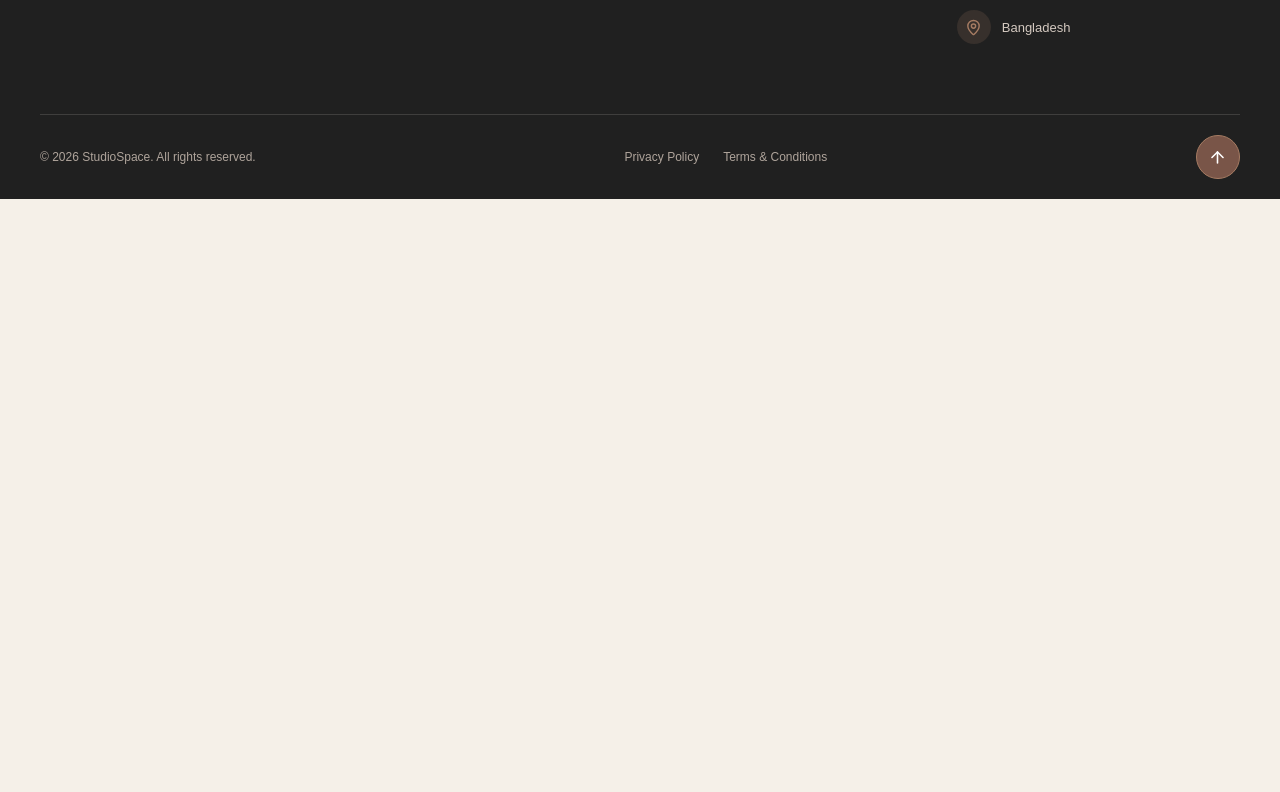
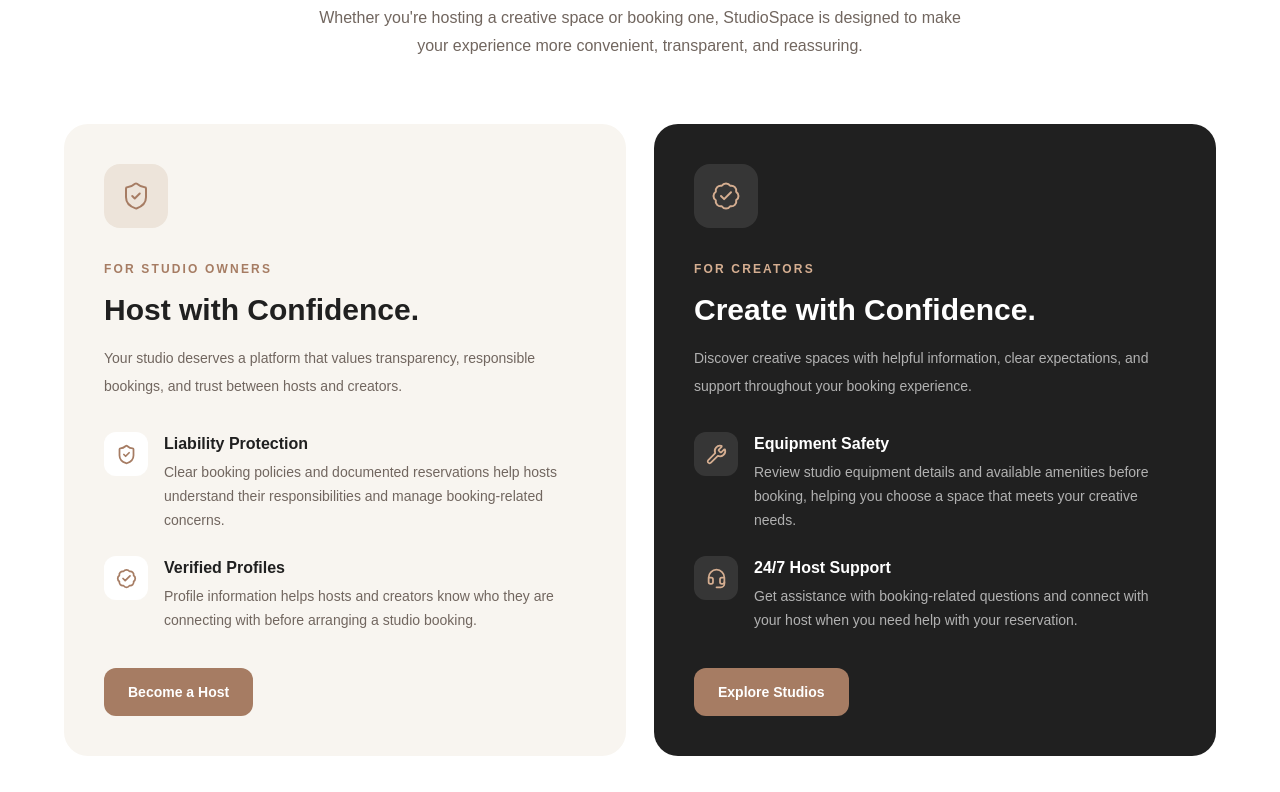
Before and after one commit to Kashpia-Tasnova/studiospace-client, a Next.js app: page / in a window 1280 px wide. Shown: the part 3468-4260 px from the top of the page. Before the commit the page ends 3667 px from the top, so only its background shows below. Built offline with nearby package versions, Linux system fonts and the light colour scheme; no server answers.

Commit message:
Add host guarantee and creator support section

```diff
--- a/app/page.tsx
+++ b/app/page.tsx
@@ -3,6 +3,7 @@ import HeroSlider from "@/components/home/HeroSlider";
 import FeaturedStudios from "@/components/home/FeaturedStudios";
 import BrowseCategories from "@/components/home/BrowseCategories";
 import HowItWorks from "@/components/home/HowItWorks";
+import HostSupport from "@/components/home/HostSupport";
 
 export default function Home() {
   return (
@@ -11,6 +12,7 @@ export default function Home() {
       <FeaturedStudios />
       <BrowseCategories />
       <HowItWorks />
+      <HostSupport />
     </main>
   );
 }
--- /dev/null
+++ b/components/home/HostSupport.tsx
@@ -0,0 +1,174 @@
+
+import Link from "next/link";
+import {
+  ShieldCheck,
+  BadgeCheck,
+  Wrench,
+  Headset,
+} from "lucide-react";
+
+const hostBenefits = [
+  {
+    icon: ShieldCheck,
+    title: "Liability Protection",
+    description:
+      "Clear booking policies and documented reservations help hosts understand their responsibilities and manage booking-related concerns.",
+  },
+  {
+    icon: BadgeCheck,
+    title: "Verified Profiles",
+    description:
+      "Profile information helps hosts and creators know who they are connecting with before arranging a studio booking.",
+  },
+];
+
+const creatorBenefits = [
+  {
+    icon: Wrench,
+    title: "Equipment Safety",
+    description:
+      "Review studio equipment details and available amenities before booking, helping you choose a space that meets your creative needs.",
+  },
+  {
+    icon: Headset,
+    title: "24/7 Host Support",
+    description:
+      "Get assistance with booking-related questions and connect with your host when you need help with your reservation.",
+  },
+];
+
+export default function HostSupport() {
+  return (
+    <section className="bg-white px-5 py-20 sm:px-8 lg:px-16 lg:py-28">
+      <div className="mx-auto max-w-7xl">
+
+        {/* Section Heading */}
+        <div className="mx-auto mb-16 max-w-2xl text-center">
+          <span className="mb-4 inline-block rounded-full bg-[#F5F0E8] px-4 py-2 text-xs font-semibold uppercase tracking-[0.2em] text-[#795548]">
+            Trust & Support
+          </span>
+
+          <h2 className="text-3xl font-bold leading-tight text-[#202020] sm:text-4xl lg:text-5xl">
+            Creativity Starts with
+            <span className="font-serif italic font-medium text-[#A67C63]">
+              {" "}Confidence.
+            </span>
+          </h2>
+
+          <p className="mt-5 text-sm leading-7 text-[#71665F] sm:text-base">
+            Whether you're hosting a creative space or booking one, StudioSpace
+            is designed to make your experience more convenient, transparent,
+            and reassuring.
+          </p>
+        </div>
+
+        {/* Two Feature Panels */}
+        <div className="grid grid-cols-1 gap-7 lg:grid-cols-2">
+
+          {/* Host Guarantee */}
+          <div className="group rounded-3xl bg-[#F8F5F0] p-8 transition-all duration-300 hover:shadow-xl hover:shadow-[#795548]/10 sm:p-10">
+            <div className="mb-7 flex h-16 w-16 items-center justify-center rounded-2xl bg-[#EDE4DA] text-[#A67C63] transition-all duration-300 group-hover:bg-[#A67C63] group-hover:text-white">
+              <ShieldCheck size={30} strokeWidth={1.6} />
+            </div>
+
+            <span className="text-xs font-semibold uppercase tracking-[0.18em] text-[#A67C63]">
+              For Studio Owners
+            </span>
+
+            <h3 className="mt-3 text-2xl font-bold text-[#202020] sm:text-3xl">
+              Host with Confidence.
+            </h3>
+
+            <p className="mt-4 text-sm leading-7 text-[#71665F]">
+              Your studio deserves a platform that values transparency,
+              responsible bookings, and trust between hosts and creators.
+            </p>
+
+            <div className="mt-8 space-y-6">
+              {hostBenefits.map((benefit) => {
+                const Icon = benefit.icon;
+
+                return (
+                  <div key={benefit.title} className="flex gap-4">
+                    <div className="flex h-11 w-11 shrink-0 items-center justify-center rounded-xl bg-white text-[#A67C63]">
+                      <Icon size={21} />
+                    </div>
+
+                    <div>
+                      <h4 className="font-semibold text-[#202020]">
+                        {benefit.title}
+                      </h4>
+
+                      <p className="mt-1 text-sm leading-6 text-[#71665F]">
+                        {benefit.description}
+                      </p>
+                    </div>
+                  </div>
+                );
+              })}
+            </div>
+
+        <Link
+           href="/register"
+           className="mt-9 inline-flex items-center rounded-xl bg-[#A67C63] px-6 py-3.5 text-sm font-semibold !text-white no-underline transition-all duration-300 hover:bg-[#202020] hover:!text-white"
+           >
+             Become a Host
+        </Link>
+          </div>
+
+          {/* Creator Support */}
+          <div className="group rounded-3xl bg-[#202020] p-8 transition-all duration-300 hover:shadow-xl hover:shadow-black/15 sm:p-10">
+            <div className="mb-7 flex h-16 w-16 items-center justify-center rounded-2xl bg-white/10 text-[#D5AE91] transition-all duration-300 group-hover:bg-[#A67C63] group-hover:text-white">
+              <BadgeCheck size={30} strokeWidth={1.6} />
+            </div>
+
+            <span className="text-xs font-semibold uppercase tracking-[0.18em] text-[#D5AE91]">
+              For Creators
+            </span>
+
+            <h3 className="mt-3 text-2xl font-bold text-white sm:text-3xl">
+              Create with Confidence.
+            </h3>
+
+            <p className="mt-4 text-sm leading-7 text-white/65">
+              Discover creative spaces with helpful information, clear
+              expectations, and support throughout your booking experience.
+            </p>
+
+            <div className="mt-8 space-y-6">
+              {creatorBenefits.map((benefit) => {
+                const Icon = benefit.icon;
+
+                return (
+                  <div key={benefit.title} className="flex gap-4">
+                    <div className="flex h-11 w-11 shrink-0 items-center justify-center rounded-xl bg-white/10 text-[#D5AE91]">
+                      <Icon size={21} />
+                    </div>
+
+                    <div>
+                      <h4 className="font-semibold text-white">
+                        {benefit.title}
+                      </h4>
+
+                      <p className="mt-1 text-sm leading-6 text-white/65">
+                        {benefit.description}
+                      </p>
+                    </div>
+                  </div>
+                );
+              })}
+            </div>
+
+          <Link
+             href="/studios"
+             className="mt-9 inline-flex items-center rounded-xl bg-[#A67C63] px-6 py-3.5 text-sm font-semibold !text-white no-underline transition-all duration-300 hover:bg-[#F5F0E8] hover:!text-[#795548]"
+          >
+             Explore Studios
+          </Link>
+          </div>
+
+        </div>
+      </div>
+    </section>
+  );
+}
```
